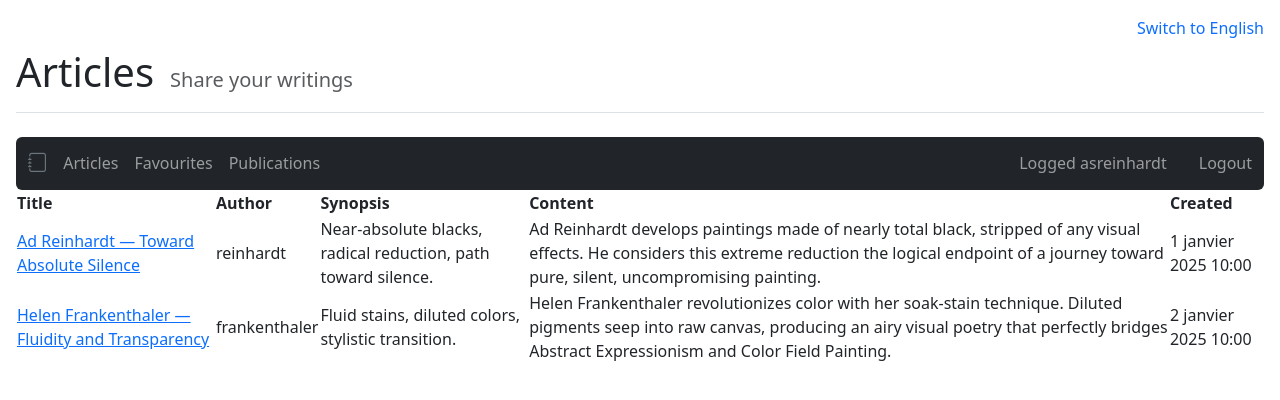
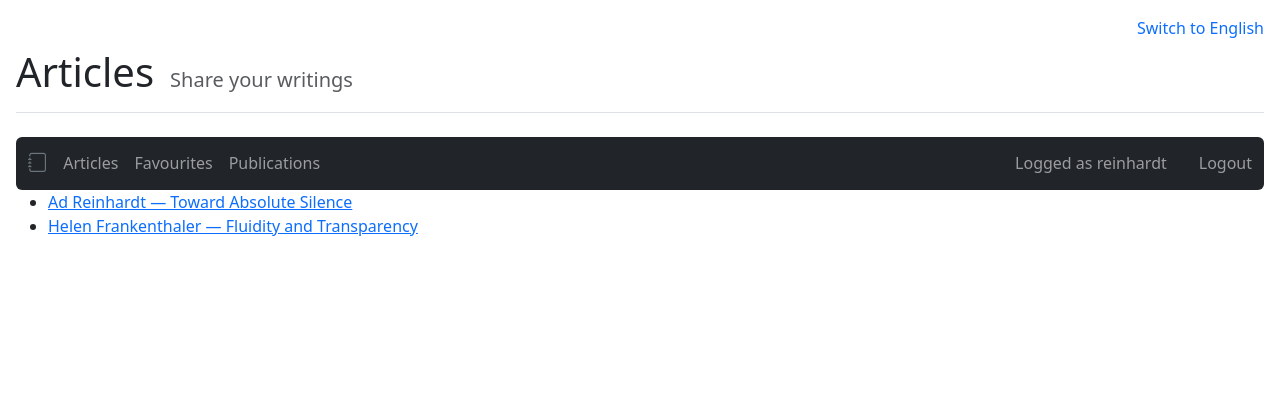
Before and after one commit to YannUFLL/piscine_django, a Django app: page /fr/favourites in a window 1280 px wide. Shown: the top 400 px of the page. Run offline with Django 4.2, Linux system fonts and the light colour scheme; a user stored in the database is signed in; data comes from the database, SQL or seed files in the repository.

Commit message:
fix(day07): align templates and views with subject requirements

```diff
--- a/day07/lyrical_art/articles/articles.json
+++ b/day07/lyrical_art/articles/articles.json
@@ -43,7 +43,6 @@
             "is_active": true
         }
     },
-
     {
         "model": "articles.article",
         "pk": 1,
@@ -55,7 +54,6 @@
             "content": "Ad Reinhardt develops paintings made of nearly total black, stripped of any visual effects. He considers this extreme reduction the logical endpoint of a journey toward pure, silent, uncompromising painting."
         }
     },
-
     {
         "model": "articles.article",
         "pk": 2,
@@ -67,7 +65,6 @@
             "content": "Helen Frankenthaler revolutionizes color with her soak-stain technique. Diluted pigments seep into raw canvas, producing an airy visual poetry that perfectly bridges Abstract Expressionism and Color Field Painting."
         }
     },
-
     {
         "model": "articles.article",
         "pk": 3,
@@ -79,7 +76,6 @@
             "content": "Hans Hofmann combines expressive color with a foundational theory: push and pull. Through contrasts of color and plane, the pictorial surface breathes, stretches, and contracts, generating a unique spatial dynamism."
         }
     },
-
     {
         "model": "articles.article",
         "pk": 4,
@@ -90,5 +86,16 @@
             "synopsis": "Exploded colors, gestural lyricism.",
             "content": "Joan Mitchell expresses raw emotional energy. Her broad brushstrokes and vibrant color fields embody the lyrical force of American abstraction, blending rage, light, and inner landscapes."
         }
+    },
+    {
+        "model": "articles.article",
+        "pk": 5,
+        "fields": {
+            "title": "Joan Mitchell — The Last Paintings",
+            "author": 4,
+            "created": "2025-01-05T10:00:00Z",
+            "synopsis": "Vibrant yellow, late style, legacy of nature.",
+            "content": "In her final years, Mitchell's palette shifted toward incandescent yellows. These works, often huge diptychs, reflect her enduring dialogue with the French landscape and the passage of time."
+        }
     }
 ]
--- a/day07/lyrical_art/articles/models.py
+++ b/day07/lyrical_art/articles/models.py
@@ -6,7 +6,7 @@ from django.contrib.auth.models import User
 
 class Article(models.Model):
     title = models.CharField(max_length=64, null=False)
-    author = models.ForeignKey(User, on_delete=models.CASCADE)
+    author = models.ForeignKey(User, on_delete=models.CASCADE, null=False)
     created = models.DateTimeField(auto_now_add=True,null=False)
     synopsis = models.CharField(max_length=312, null=False)
     content = models.TextField(null=False)
@@ -15,8 +15,8 @@ class Article(models.Model):
         return (self.title)
 
 class UserFavouriteArticle(models.Model):
-    user = models.ForeignKey(User, on_delete=models.CASCADE)
-    article = models.ForeignKey(Article, on_delete=models.CASCADE)
+    user = models.ForeignKey(User, on_delete=models.CASCADE, null=False)
+    article = models.ForeignKey(Article, on_delete=models.CASCADE, null=False)
 
     def __str__(self):
         return (self.article.title)
--- a/day07/lyrical_art/articles/templates/articles.html
+++ b/day07/lyrical_art/articles/templates/articles.html
@@ -10,7 +10,7 @@
         <th>{% trans "Synopsis" %}</th>
         <th>{% trans "Writer" %}</th>
         <th>{% trans "Created" %}</th>
-        <th>{% trans "When" %}</th>
+        <th>{% trans "Published since" %}</th>
     </tr>
     {% for article in articles %}
     <tr>
@@ -18,8 +18,8 @@
         <td style="width:50%">{{ article.synopsis | truncatechars:20 }}</td>
         <td>{{ article.author }}</td>
         <td>{{ article.created }}</td>
-        <td>{{ article.created|timesince }} ago</td>
-        <td><a class="btn btn-info text-white" href="{% url 'article-detail' article.pk %}">Read</a></td>
+        <td>{{ article.created|timesince }}</td>
+        <td><a class="btn btn-info text-white" href="{% url 'article-detail' article.pk %}">{% trans "Read" %}</a></td>
     </tr>
     {% endfor %}
 </table>
--- a/day07/lyrical_art/articles/templates/base.html
+++ b/day07/lyrical_art/articles/templates/base.html
@@ -46,7 +46,7 @@
           <a class="nav-link" href="{% url 'publications' %}">{% trans 'Publications' %}</a>
         </li>
         <li class="nav-item ms-auto pe-4">
-          <span class="navbar-text">{% trans 'Logged as' %}{{ request.user }}</span>
+          <span class="navbar-text">{% trans 'Logged as' %} {{ request.user }}</span>
         </li>
         <li class="nav-item">
           <a class="nav-link" href="{% url 'logout' %}" class="ms-auto pe-2">{% trans 'Logout' %}</a>
--- a/day07/lyrical_art/articles/templates/favourites.html
+++ b/day07/lyrical_art/articles/templates/favourites.html
@@ -4,22 +4,9 @@
 
 {% block title %} Favourites {% endblock %}
 {% block content %}
-<table>
-    <tr>
-        <th>Title</th>
-        <th>Author</th>
-        <th>Synopsis</th>
-        <th>Content</th>
-        <th>Created</th>
-    </tr>
+<ul>
     {% for article in articles %}
-    <tr>
-        <td><a href="{% url 'article-detail' article.pk %}">{{ article.title }}</a></td>
-        <td>{{ article.author }}</td>
-        <td>{{ article.synopsis }}</td>
-        <td>{{ article.content }}</td>
-        <td>{{ article.created }}</td>
-    </tr>
+        <li><a href="{% url 'article-detail' article.pk %}">{{ article.title }}</a></li>
     {% endfor %}
-</table>
+</ul>
 {% endblock %}
```
Also changed, not shown: day07/lyrical_art/articles/templates/article_detail.html (+6 -6 lines), day07/lyrical_art/articles/templates/publications.html (+4 -5 lines), day07/lyrical_art/articles/locale/fr/LC_MESSAGES/django.po, 1 other file.
